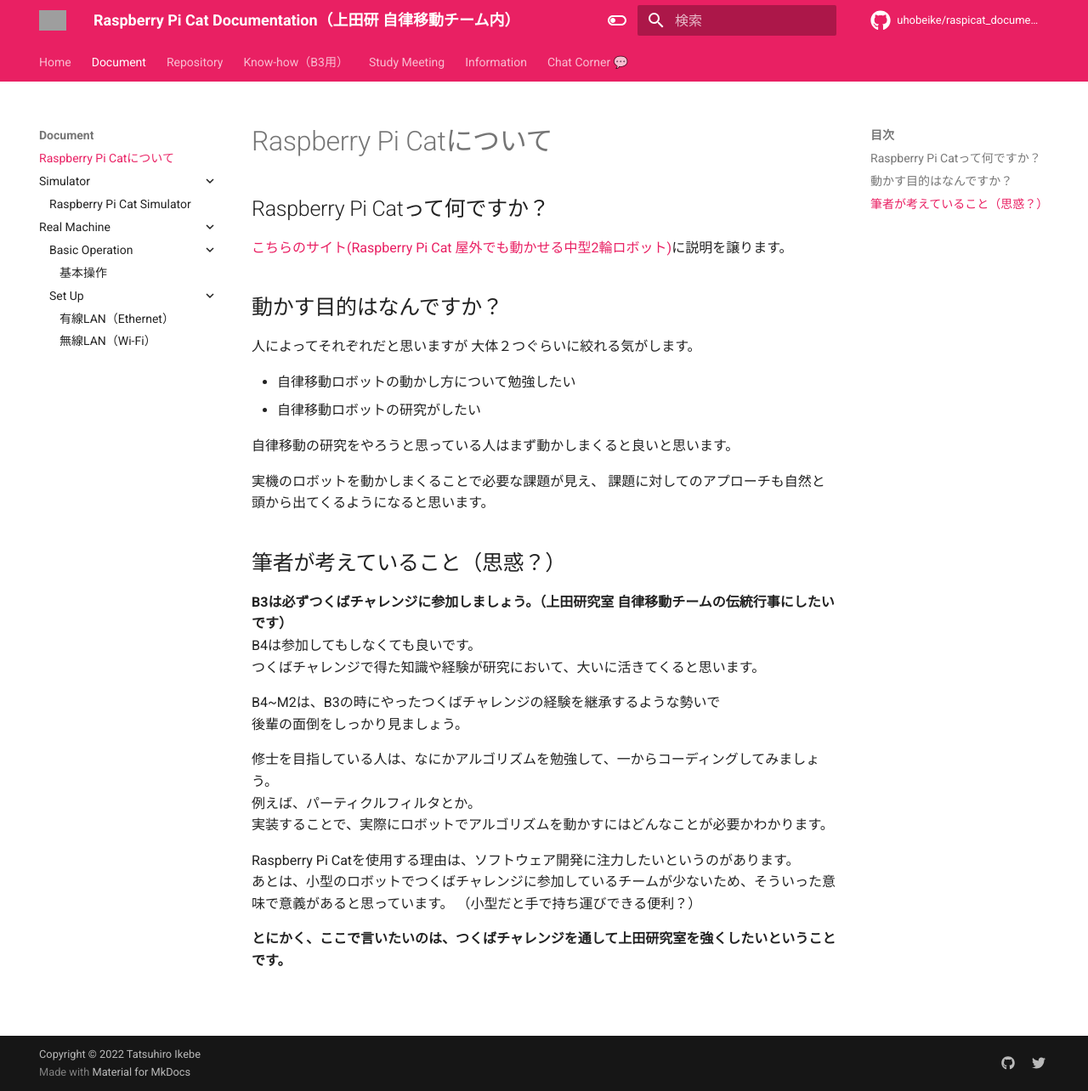
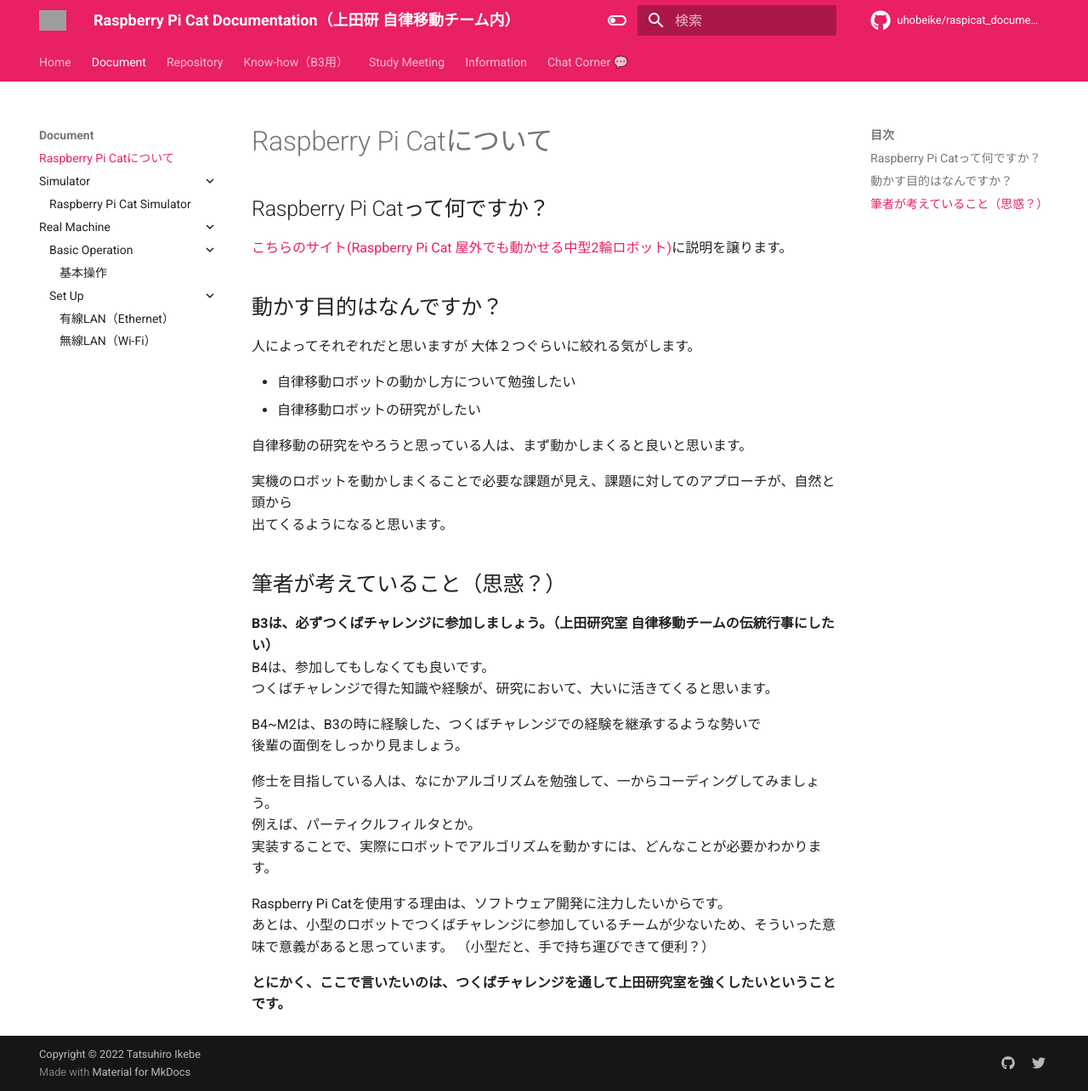
Before and after one commit to CIT-Autonomous-Robot-Lab/raspicat_documentation, an MkDocs documentation site: the page built from docs/document/raspicat_documentaion.md, in a window 1280 px wide and 1284 px high. Shown: the whole window at 85% size. Built offline with MkDocs 1.6.1 and Material for MkDocs 9.7.7, drawn with Linux system fonts in a browser that asks for light colours; comment, search, counter and statistics services are not loaded; grey boxes are pictures that could not be loaded.

Commit message:
Fix sentence

```diff
--- a/docs/document/raspicat_documentaion.md
+++ b/docs/document/raspicat_documentaion.md
@@ -8,26 +8,26 @@
 * 自律移動ロボットの動かし方について勉強したい
 * 自律移動ロボットの研究がしたい
 
-自律移動の研究をやろうと思っている人はまず動かしまくると良いと思います。
+自律移動の研究をやろうと思っている人は、まず動かしまくると良いと思います。
 
-実機のロボットを動かしまくることで必要な課題が見え、
-課題に対してのアプローチも自然と頭から出てくるようになると思います。
+実機のロボットを動かしまくることで必要な課題が見え、課題に対してのアプローチが、自然と頭から
+出てくるようになると思います。
 
 ## 筆者が考えていること（思惑？）
 
-**B3は必ずつくばチャレンジに参加しましょう。（上田研究室 自律移動チームの伝統行事にしたいです）**
-B4は参加してもしなくても良いです。
-つくばチャレンジで得た知識や経験が研究において、大いに活きてくると思います。
+**B3は、必ずつくばチャレンジに参加しましょう。（上田研究室 自律移動チームの伝統行事にしたい）**
+B4は、参加してもしなくても良いです。
+つくばチャレンジで得た知識や経験が、研究において、大いに活きてくると思います。
 
-B4~M2は、B3の時にやったつくばチャレンジの経験を継承するような勢いで
+B4~M2は、B3の時に経験した、つくばチャレンジでの経験を継承するような勢いで
 後輩の面倒をしっかり見ましょう。
 
 修士を目指している人は、なにかアルゴリズムを勉強して、一からコーディングしてみましょう。
 例えば、パーティクルフィルタとか。
-実装することで、実際にロボットでアルゴリズムを動かすにはどんなことが必要かわかります。
+実装することで、実際にロボットでアルゴリズムを動かすには、どんなことが必要かわかります。
 
-Raspberry Pi Catを使用する理由は、ソフトウェア開発に注力したいというのがあります。
+Raspberry Pi Catを使用する理由は、ソフトウェア開発に注力したいからです。
 あとは、小型のロボットでつくばチャレンジに参加しているチームが少ないため、そういった意味で意義があると思っています。
-（小型だと手で持ち運びできる便利？）
+（小型だと、手で持ち運びできて便利？）
 
 **とにかく、ここで言いたいのは、つくばチャレンジを通して上田研究室を強くしたいということです。**
```
Also changed, not shown: docs/index.md (+2 -3 lines).
